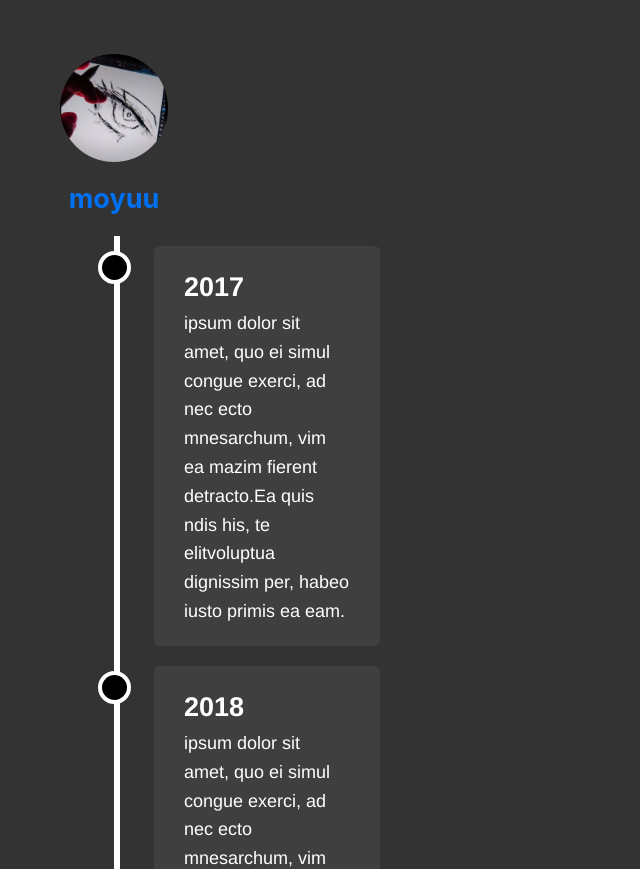
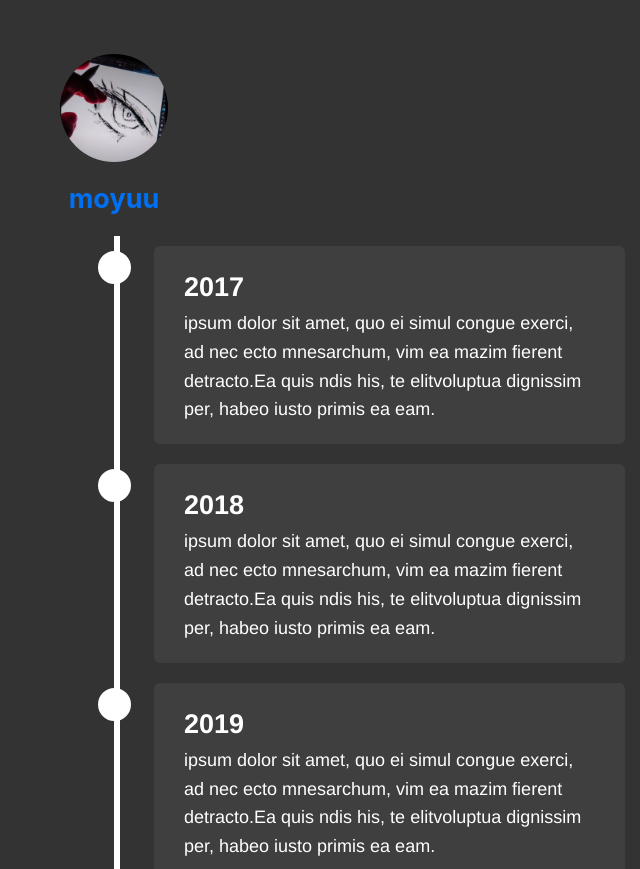
Before and after one commit to moyuu-az/old_moyuu-az.github.io, a Next.js app: page /timeline in a window 1280 px wide. Shown: the top 869 px of the page, without its empty margins (526-1166 px from the left). Built offline with nearby package versions, Linux system fonts and the light colour scheme.

Commit message:
タイムラインの横幅を変更できたっぴ

```diff
--- a/pages/timeline/timeline.css
+++ b/pages/timeline/timeline.css
@@ -9,7 +9,7 @@
     /* background-color: #474e5d; */
     font-family: Helvetica, sans-serif;
     position: relative;
-    max-width: 1200px;
+    max-width: 1800px;
     margin: 0 auto;
 }
 
@@ -30,7 +30,7 @@
     padding: 10px 40px;
     position: relative;
     background-color: inherit;
-    width: 50%;
+    width: 90%;
 }
 
 /* The circles on the timeline */
@@ -40,7 +40,7 @@
     width: 25px;
     height: 25px;
     right: -17px;
-    background-color: rgb(0, 0, 0);
+    background-color: rgb(255, 255, 255);
     border: 4px solid #ffffff;
     top: 15px;
     border-radius: 50%;
```
